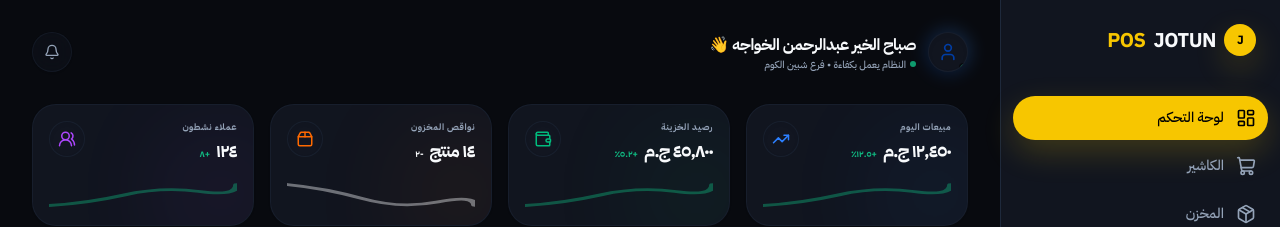
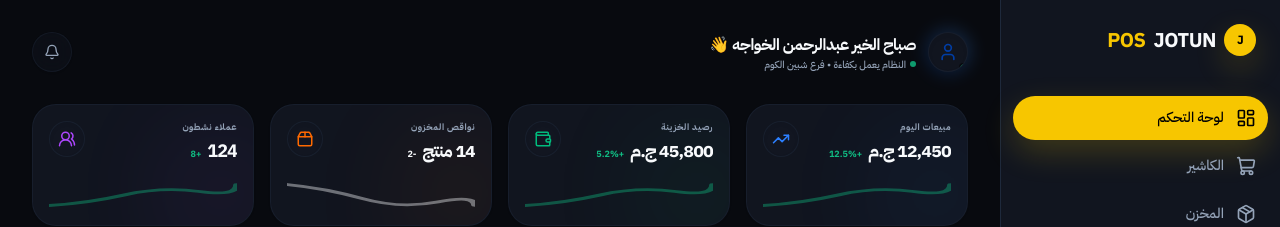
Before and after one commit to zyaddhamedd/juton-pos, a Next.js app: page /dashboard in a window 1280 px wide. Shown: the top 227 px of the page. Built offline with nearby package versions, Linux system fonts and the light colour scheme.

Commit message:
Fix: Hardcoded Arabic digits in dashboard stats updated to English

```diff
--- a/src/components/dashboard/dashboard-stats.tsx
+++ b/src/components/dashboard/dashboard-stats.tsx
@@ -75,32 +75,32 @@
   const stats = [
     {
       title: "مبيعات اليوم",
-      value: "١٢,٤٥٠ ج.م",
-      change: "+١٢.٥٪",
+      value: "12,450 ج.م",
+      change: "+12.5%",
       trend: "up",
       icon: TrendingUp,
       color: "bg-blue-500"
     },
     {
       title: "رصيد الخزينة",
-      value: "٤٥,٨٠٠ ج.م",
-      change: "+٥.٢٪",
+      value: "45,800 ج.م",
+      change: "+5.2%",
       trend: "up",
       icon: Wallet,
       color: "bg-emerald-500"
     },
     {
       title: "نواقص المخزون",
-      value: "١٤ منتج",
-      change: "-٢",
+      value: "14 منتج",
+      change: "-2",
       trend: "down",
       icon: Package2,
       color: "bg-orange-500"
     },
     {
       title: "عملاء نشطون",
-      value: "١٢٤",
-      change: "+٨",
+      value: "124",
+      change: "+8",
       trend: "up",
       icon: Users2,
       color: "bg-purple-500"
```
